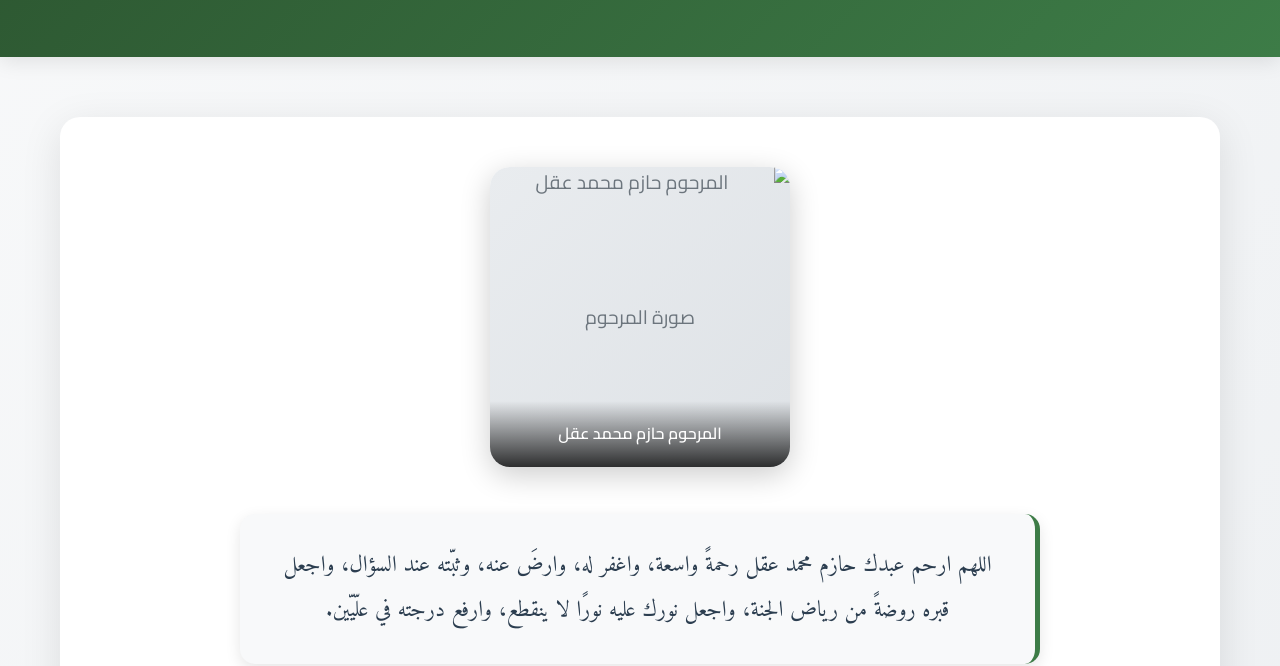
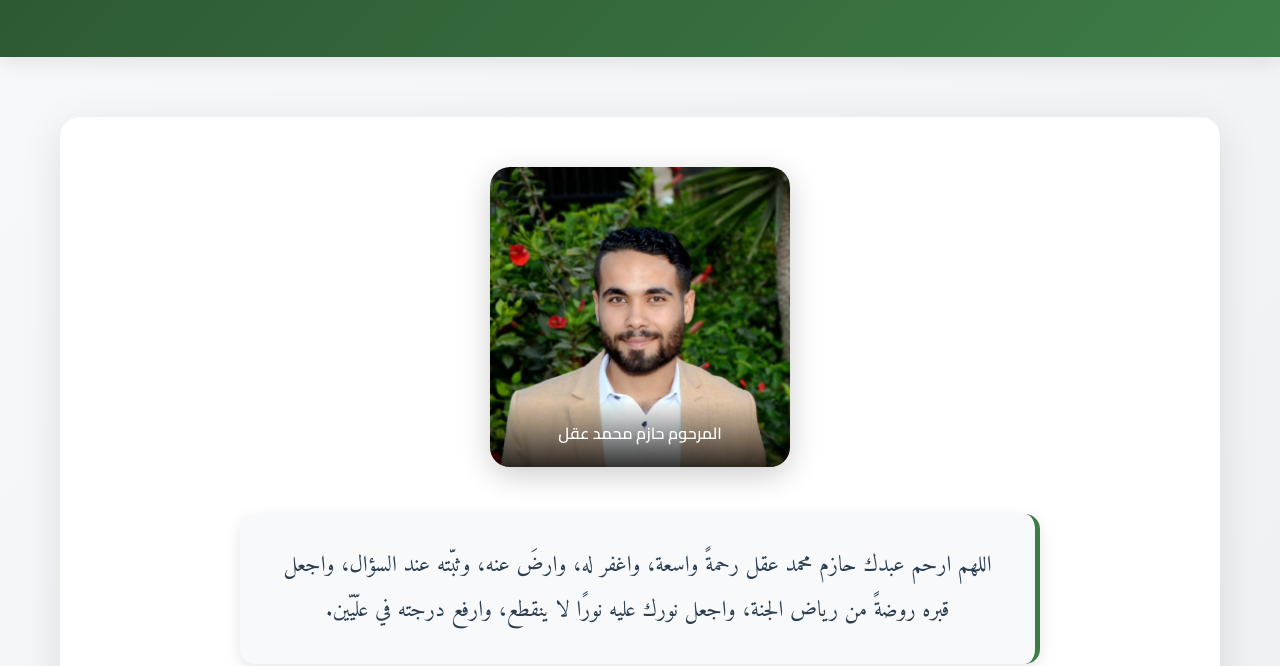
Before and after one commit to ALi-ather/hazem-memorial-site, a plain HTML site: page index.html in a window 1280 px wide. Shown: the part 174-840 px from the top of the page. Drawn offline with Linux system fonts and the light colour scheme.

Commit message:
Fix memorial image in main content

```diff
--- a/index.html
+++ b/index.html
@@ -47,8 +47,7 @@
             <section class="photo-prayer-section">
                 <div class="photo-container">
                     <div class="memorial-photo">
-                        <img src="./memorial-placeholder.jpg" alt="المرحوم حازم محمد عقل" id="memorial-image">
-                        <div class="photo-overlay">
+                        <img src="./hazem.jpg" alt="المرحوم حازم محمد عقل" id="memorial-image">                        <div class="photo-overlay">
                             <span>المرحوم حازم محمد عقل</span>
                         </div>
                     </div>
```
